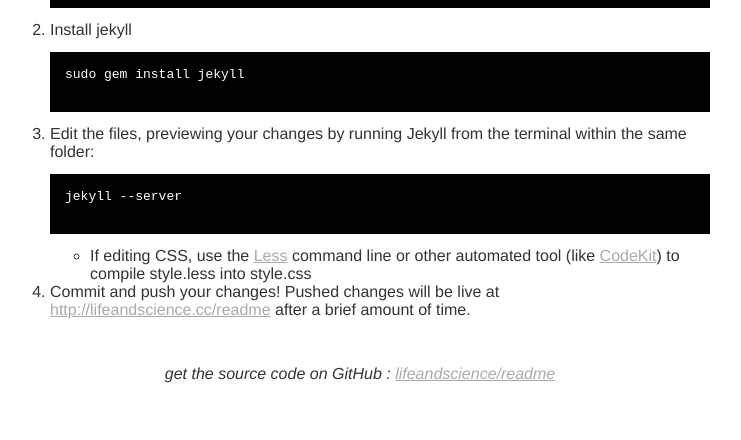
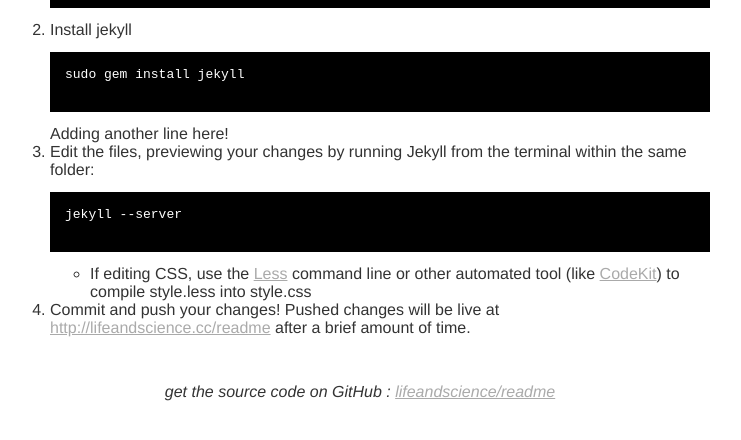
Before and after one commit to lifeandscience/readme, a Jekyll site: the page built from index.html, in a window 1280 px wide, cut to the strip 324-764 px from the top of the page. Shown: the whole strip, without its empty margins (280-1021 px from the left). Built offline with Jekyll 4.4.1, drawn with Linux system fonts in a browser that asks for light colours.

Commit message:
I'm adding a line to mess up Beck, but I'm definitely not touching #1.

```diff
--- a/index.html
+++ b/index.html
@@ -30,6 +30,7 @@ git clone git@github.com:lifeandscience/readme.git
     			<pre>
 sudo gem install jekyll
 				</pre>
+				Adding another line here!
     		<li>
     			Edit the files, previewing your changes by running Jekyll from the terminal within the same folder:
     			<pre>
```
